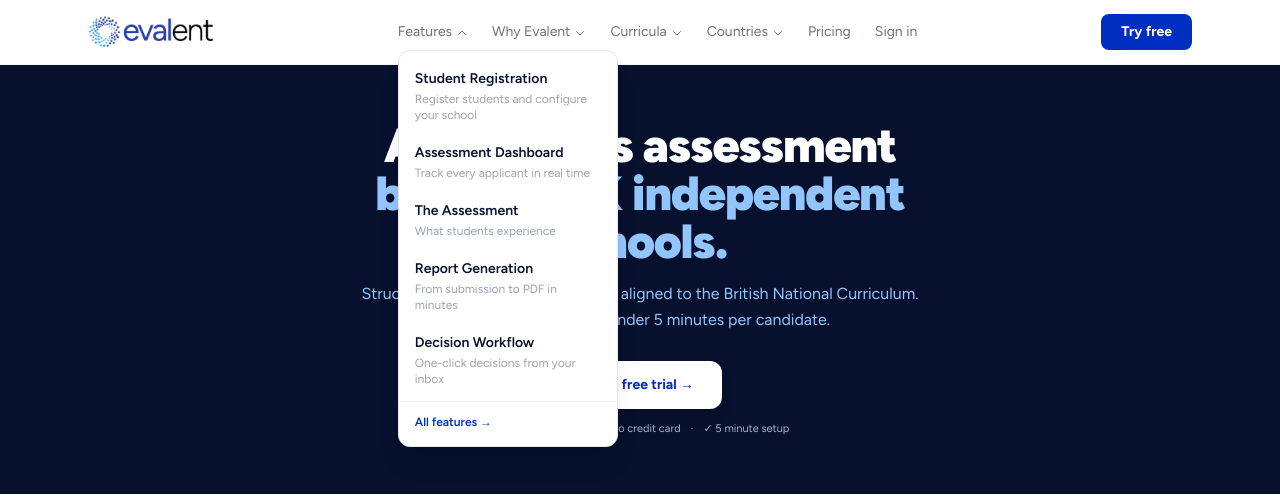
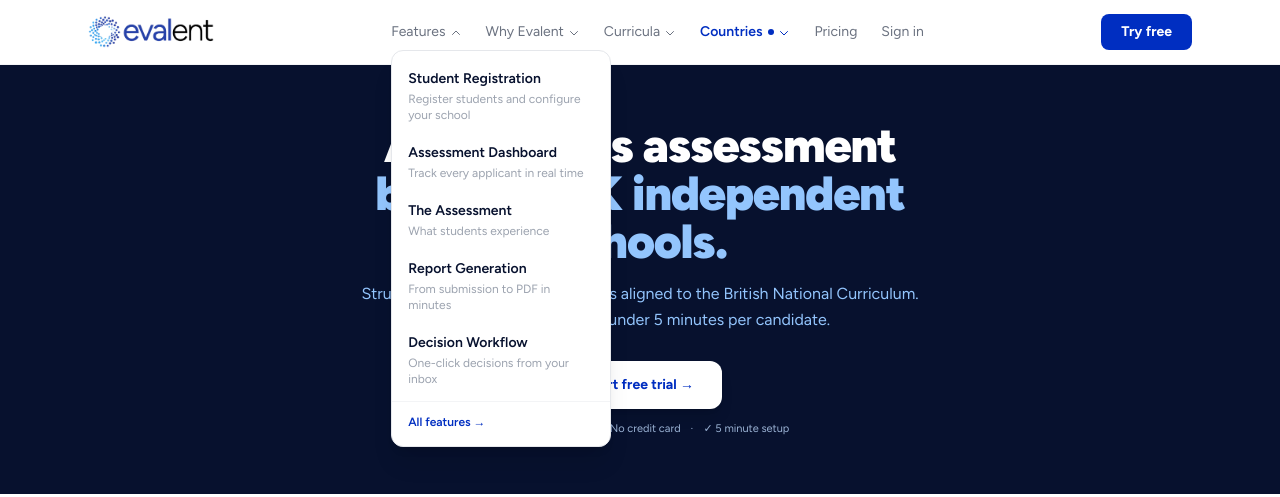
Before and after one commit to wigsbury-ui/evalent-marketing, a Next.js app: page /uk in a window 1280 px wide. Both pictures are taken after a click on the button "Features". Shown: the top 497 px of the page. Built offline with nearby package versions, Linux system fonts and the light colour scheme.

Commit message:
feat: active state highlighting for nav items and dropdown submenus

```diff
--- a/src/components/Nav.tsx
+++ b/src/components/Nav.tsx
@@ -2,6 +2,7 @@
 import Link from 'next/link'
 import Image from 'next/image'
 import { useState, useEffect, useRef } from 'react'
+import { usePathname } from 'next/navigation'
 import TrialModal from './TrialModal'
 
 const FEATURE_LINKS = [
@@ -13,24 +14,19 @@ const FEATURE_LINKS = [
 ]
 
 const CURRICULA_LINKS = [
-  { href: '/curricula/ib', label: 'IB', desc: 'PYP & MYP · Grades 3–10' },
-  { href: '/curricula/british', label: 'British', desc: 'KS2, KS3 & KS4 · Years 4–11' },
-  { href: '/curricula/american', label: 'American', desc: 'Common Core · Grades 3–10' },
-  { href: '/curricula/australian', label: 'Australian', desc: 'ACARA · Years 4–10' },
-  { href: '/curricula/new-zealand', label: 'New Zealand', desc: 'NZC · Years 4–10' },
-]
-const CURRICULA_LINKS_OLD = [
-  { href: '/curricula/ib',       label: 'IB',       desc: 'PYP & MYP · Grades 3–10' },
-  { href: '/curricula/british',  label: 'British',  desc: 'KS2, KS3 & KS4 · Years 4–11' },
-  { href: '/curricula/american', label: 'American', desc: 'Common Core · Grades 3–10' },
+  { href: '/curricula/ib',          label: 'IB',           desc: 'PYP & MYP · Grades 3–10' },
+  { href: '/curricula/british',     label: 'British',      desc: 'KS2, KS3 & KS4 · Years 4–11' },
+  { href: '/curricula/american',    label: 'American',     desc: 'Common Core · Grades 3–10' },
+  { href: '/curricula/australian',  label: 'Australian',   desc: 'ACARA · Years 4–10' },
+  { href: '/curricula/new-zealand', label: 'New Zealand',  desc: 'NZC · Years 4–10' },
 ]
 
 const WHY_LINKS = [
-  { href: '/why/evaluation', label: 'Intelligent Evaluation', desc: 'AI-powered, rubric-based scoring' },
-  { href: '/why/wellbeing', label: 'Student Wellbeing', desc: 'Calm, supported assessment experience' },
-  { href: '/why/transparency', label: 'Transparency', desc: 'Full audit trail, every decision documented' },
-  { href: '/why/defensibility', label: 'Defensibility', desc: 'Evidence-based, accreditation-ready records' },
-  { href: '/why/conversion', label: 'Conversion & Speed', desc: 'Faster decisions, higher yield' },
+  { href: '/why/evaluation',   label: 'Intelligent Evaluation', desc: 'AI-powered, rubric-based scoring' },
+  { href: '/why/wellbeing',    label: 'Student Wellbeing',      desc: 'Calm, supported assessment experience' },
+  { href: '/why/transparency', label: 'Transparency',           desc: 'Full audit trail, every decision documented' },
+  { href: '/why/defensibility',label: 'Defensibility',          desc: 'Evidence-based, accreditation-ready records' },
+  { href: '/why/conversion',   label: 'Conversion & Speed',     desc: 'Faster decisions, higher yield' },
 ]
 
 const SCHOOLS_LINKS = [
@@ -40,13 +36,15 @@ const SCHOOLS_LINKS = [
   { href: '/new-zealand', label: 'New Zealand',    desc: 'NZC · Years 4–10' },
 ]
 
-function Dropdown({ label, links, extraItem }: {
+function Dropdown({ label, links, extraItem, isActive }: {
   label: string
   links: { href: string; label: string; desc: string }[]
   extraItem?: { href: string; label: string }
+  isActive: boolean
 }) {
   const [open, setOpen] = useState(false)
   const ref = useRef<HTMLDivElement>(null)
+  const pathname = usePathname()
 
   useEffect(() => {
     function handler(e: MouseEvent) {
@@ -56,31 +54,66 @@ function Dropdown({ label, links, extraItem }: {
     return () => document.removeEventListener('mousedown', handler)
   }, [])
 
+  // Close dropdown on route change
+  useEffect(() => { setOpen(false) }, [pathname])
+
   return (
     <div ref={ref} className="relative">
       <button
         onClick={() => setOpen(o => !o)}
-        className="hover:text-navy transition-colors flex items-center gap-1 text-sm text-gray-500 cursor-pointer select-none">
+        className={`flex items-center gap-1 text-sm cursor-pointer select-none transition-colors ${
+          isActive
+            ? 'text-brand font-semibold'
+            : 'text-gray-500 hover:text-navy'
+        }`}
+      >
         {label}
+        {isActive && (
+          <span className="ml-0.5 w-1.5 h-1.5 rounded-full bg-brand inline-block" />
+        )}
         <svg
           className={`w-3 h-3 mt-0.5 transition-transform duration-150 ${open ? 'rotate-180' : ''}`}
           fill="none" viewBox="0 0 24 24" stroke="currentColor">
           <path strokeLinecap="round" strokeLinejoin="round" strokeWidth={2} d="M19 9l-7 7-7-7" />
         </svg>
       </button>
+
       {open && (
         <div className="absolute top-full left-0 mt-2 bg-white border border-gray-200 rounded-xl shadow-xl py-2 z-50 min-w-[220px]">
-          {links.map(({ href, label: lbl, desc }) => (
-            <Link key={href} href={href} onClick={() => setOpen(false)}
-              className="flex flex-col px-4 py-2.5 hover:bg-gray-50 transition-colors">
-              <span className="text-sm font-semibold text-navy">{lbl}</span>
-              <span className="text-xs text-gray-400 mt-0.5">{desc}</span>
-            </Link>
-          ))}
+          {links.map(({ href, label: lbl, desc }) => {
+            const isCurrentPage = pathname === href
+            return (
+              <Link
+                key={href}
+                href={href}
+                onClick={() => setOpen(false)}
+                className={`flex flex-col px-4 py-2.5 transition-colors relative ${
+                  isCurrentPage
+                    ? 'bg-blue-50'
+                    : 'hover:bg-gray-50'
+                }`}
+              >
+                {isCurrentPage && (
+                  <span className="absolute left-0 top-1/2 -translate-y-1/2 w-0.5 h-5 bg-brand rounded-r" />
+                )}
+                <span className={`text-sm font-semibold ${isCurrentPage ? 'text-brand' : 'text-navy'}`}>
+                  {lbl}
+                </span>
+                <span className="text-xs text-gray-400 mt-0.5">{desc}</span>
+              </Link>
+            )
+          })}
           {extraItem && (
             <div className="border-t border-gray-100 mt-1 pt-1">
-              <Link href={extraItem.href} onClick={() => setOpen(false)}
-                className="flex items-center gap-1 px-4 py-2 text-xs font-semibold text-brand hover:bg-blue-50 transition-colors">
+              <Link
+                href={extraItem.href}
+                onClick={() => setOpen(false)}
+                className={`flex items-center gap-1 px-4 py-2 text-xs font-semibold transition-colors ${
+                  pathname === extraItem.href
+                    ? 'text-brand bg-blue-50'
+                    : 'text-brand hover:bg-blue-50'
+                }`}
+              >
                 {extraItem.label} →
               </Link>
             </div>
@@ -94,6 +127,16 @@ function Dropdown({ label, links, extraItem }: {
 export default function Nav() {
   const [menuOpen, setMenuOpen]   = useState(false)
   const [trialOpen, setTrialOpen] = useState(false)
+  const pathname = usePathname()
+
+  // Close mobile menu on route change
+  useEffect(() => { setMenuOpen(false) }, [pathname])
+
+  const isFeatures   = pathname.startsWith('/features')
+  const isWhy        = pathname.startsWith('/why')
+  const isCurricula  = pathname.startsWith('/curricula')
+  const isCountries  = ['/uk', '/usa', '/australia', '/new-zealand'].some(p => pathname === p)
+  const isPricing    = pathname === '/pricing'
 
   return (
     <>
@@ -114,15 +157,44 @@ export default function Nav() {
 
           {/* Desktop links */}
           <div className="hidden md:flex items-center gap-6 text-sm text-gray-500">
-            <Dropdown label="Features" links={FEATURE_LINKS} extraItem={{ href: '/features', label: 'All features' }} />
-            <Dropdown label="Why Evalent" links={WHY_LINKS} extraItem={{ href: '/why', label: 'All benefits' }} />
-            <Dropdown label="Curricula" links={CURRICULA_LINKS} extraItem={{ href: '/curricula', label: 'All curricula' }} />
-            <Dropdown label="Countries" links={SCHOOLS_LINKS} />
-            <Link href="/pricing" className="hover:text-navy transition-colors">Pricing</Link>
+            <Dropdown
+              label="Features"
+              links={FEATURE_LINKS}
+              extraItem={{ href: '/features', label: 'All features' }}
+              isActive={isFeatures}
+            />
+            <Dropdown
+              label="Why Evalent"
+              links={WHY_LINKS}
+              extraItem={{ href: '/why', label: 'All benefits' }}
+              isActive={isWhy}
+            />
+            <Dropdown
+              label="Curricula"
+              links={CURRICULA_LINKS}
+              extraItem={{ href: '/curricula', label: 'All curricula' }}
+              isActive={isCurricula}
+            />
+            <Dropdown
+              label="Countries"
+              links={SCHOOLS_LINKS}
+              isActive={isCountries}
+            />
+            <Link
+              href="/pricing"
+              className={`transition-colors ${
+                isPricing
+                  ? 'text-brand font-semibold'
+                  : 'hover:text-navy'
+              }`}
+            >
+              Pricing
+              {isPricing && <span className="ml-1.5 w-1.5 h-1.5 rounded-full bg-brand inline-block align-middle" />}
+            </Link>
             <a href="https://app.evalent.io/login" className="hover:text-navy transition-colors">Sign in</a>
           </div>
 
-          {/* Try free — opens trial modal */}
+          {/* Try free */}
           <button
             onClick={() => setTrialOpen(true)}
             className="hidden md:inline-flex bg-brand text-white text-sm font-bold px-5 py-2 rounded-lg hover:bg-blue-800 transition-colors">
@@ -141,23 +213,70 @@ export default function Nav() {
         {/* Mobile menu */}
         {menuOpen && (
           <div className="md:hidden border-t border-gray-100 bg-white px-6 py-4 space-y-2 text-sm max-h-[80vh] overflow-y-auto">
-            <Link href="/features" className="block font-semibold text-navy">Features</Link>
+            <Link
+              href="/features"
+              className={`block font-semibold ${isFeatures ? 'text-brand' : 'text-navy'}`}
+            >
+              Features {isFeatures && <span className="w-1.5 h-1.5 rounded-full bg-brand inline-block align-middle ml-1" />}
+            </Link>
             {FEATURE_LINKS.map(({ href, label }) => (
-              <Link key={href} href={href} className="block pl-3 text-gray-500">→ {label}</Link>
+              <Link
+                key={href}
+                href={href}
+                className={`block pl-3 transition-colors ${pathname === href ? 'text-brand font-medium' : 'text-gray-500'}`}
+              >
+                → {label}
+              </Link>
             ))}
-            <div className="font-semibold text-navy pt-1">Why Evalent</div>
-        {WHY_LINKS.map(({ href, label }) => (
-          <Link key={href} href={href} className="block pl-3 text-gray-500">→ {label}</Link>
-        ))}
-            <Link href="/curricula" className="block font-semibold text-navy pt-1">Curricula</Link>
+
+            <div className={`font-semibold pt-1 ${isWhy ? 'text-brand' : 'text-navy'}`}>
+              Why Evalent {isWhy && <span className="w-1.5 h-1.5 rounded-full bg-brand inline-block align-middle ml-1" />}
+            </div>
+            {WHY_LINKS.map(({ href, label }) => (
+              <Link
+                key={href}
+                href={href}
+                className={`block pl-3 transition-colors ${pathname === href ? 'text-brand font-medium' : 'text-gray-500'}`}
+              >
+                → {label}
+              </Link>
+            ))}
+
+            <Link
+              href="/curricula"
+              className={`block font-semibold pt-1 ${isCurricula ? 'text-brand' : 'text-navy'}`}
+            >
+              Curricula {isCurricula && <span className="w-1.5 h-1.5 rounded-full bg-brand inline-block align-middle ml-1" />}
+            </Link>
             {CURRICULA_LINKS.map(({ href, label }) => (
-              <Link key={href} href={href} className="block pl-3 text-gray-500">→ {label}</Link>
+              <Link
+                key={href}
+                href={href}
+                className={`block pl-3 transition-colors ${pathname === href ? 'text-brand font-medium' : 'text-gray-500'}`}
+              >
+                → {label}
+              </Link>
             ))}
-            <div className="font-semibold text-navy pt-1">Countries</div>
+
+            <div className={`font-semibold pt-1 ${isCountries ? 'text-brand' : 'text-navy'}`}>
+              Countries {isCountries && <span className="w-1.5 h-1.5 rounded-full bg-brand inline-block align-middle ml-1" />}
+            </div>
             {SCHOOLS_LINKS.map(({ href, label }) => (
-              <Link key={href} href={href} className="block pl-3 text-gray-500">→ {label}</Link>
+              <Link
+                key={href}
+                href={href}
+                className={`block pl-3 transition-colors ${pathname === href ? 'text-brand font-medium' : 'text-gray-500'}`}
+              >
+                → {label}
+              </Link>
             ))}
-            <Link href="/pricing" className="block text-gray-600 pt-1">Pricing</Link>
+
+            <Link
+              href="/pricing"
+              className={`block pt-1 transition-colors ${isPricing ? 'text-brand font-semibold' : 'text-gray-600'}`}
+            >
+              Pricing {isPricing && <span className="w-1.5 h-1.5 rounded-full bg-brand inline-block align-middle ml-1" />}
+            </Link>
             <a href="https://app.evalent.io/login" className="block text-gray-600">Sign in</a>
             <button
               onClick={() => { setMenuOpen(false); setTrialOpen(true) }}
@@ -168,7 +287,6 @@ export default function Nav() {
         )}
       </nav>
 
-      {/* Trial modal — triggered by Try free button */}
       <TrialModal open={trialOpen} onClose={() => setTrialOpen(false)} />
     </>
   )
```
